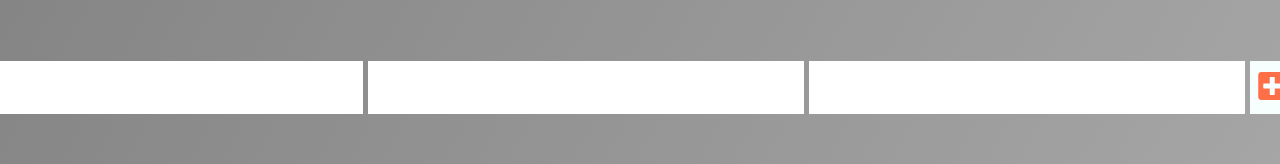
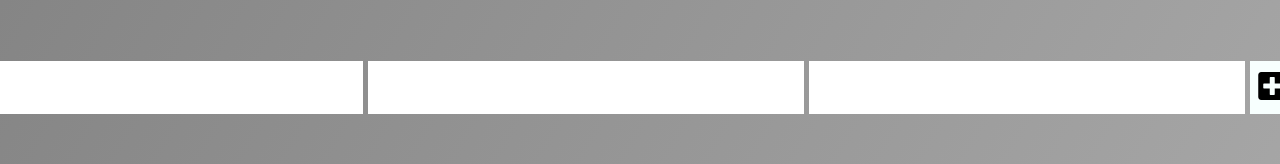
Before and after one commit to CharlesCarr/react-workout-app, a React (Create React App) app: page / in a window 1280 px wide. Shown: the part 366-530 px from the top of the page. Built offline with nearby package versions, Linux system fonts and the light colour scheme.

Commit message:
edit colors

```diff
--- a/src/App.css
+++ b/src/App.css
@@ -28,13 +28,13 @@
     background: white;
   }
   form button {
-    color: #ff6f47;
+    color: black;
     background: #f7fffe;
     cursor: pointer;
     /* transition: all 0.3s ease; */
   }
   form button:hover {
-    background: #ff6f47;
+    background: black;
     color: white;
   }
   .todo-container {
@@ -79,9 +79,7 @@
     cursor: pointer;
     font-size: 1rem;
   }
-  .complete-btn {
-    background: rgb(11, 212, 162);
-  }
+
   .todo-item {
     padding: 0rem 0.5rem;
   }
```
Also changed, not shown: src/components/layout/NavBarTest.js (+7 -0 lines).
